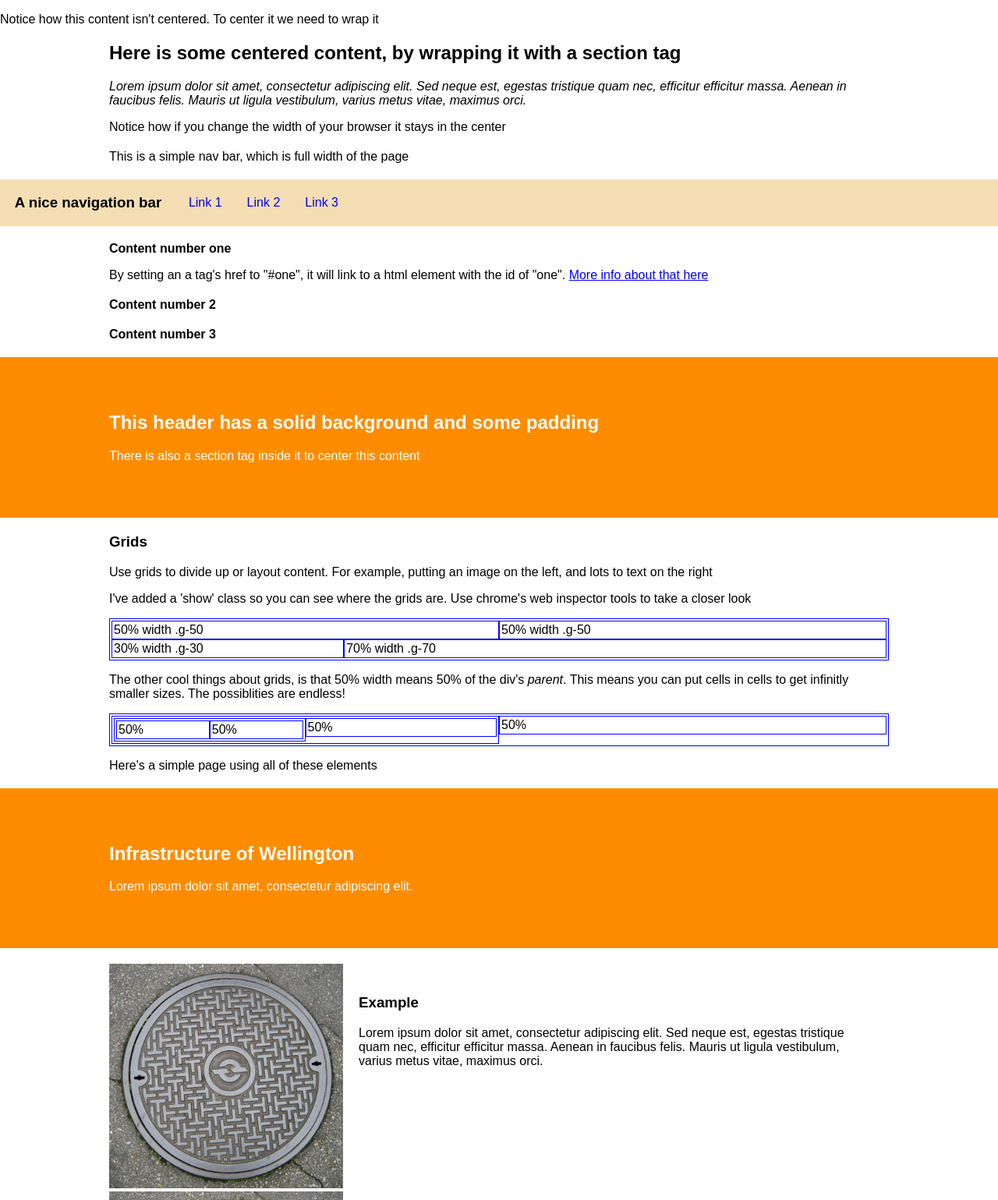
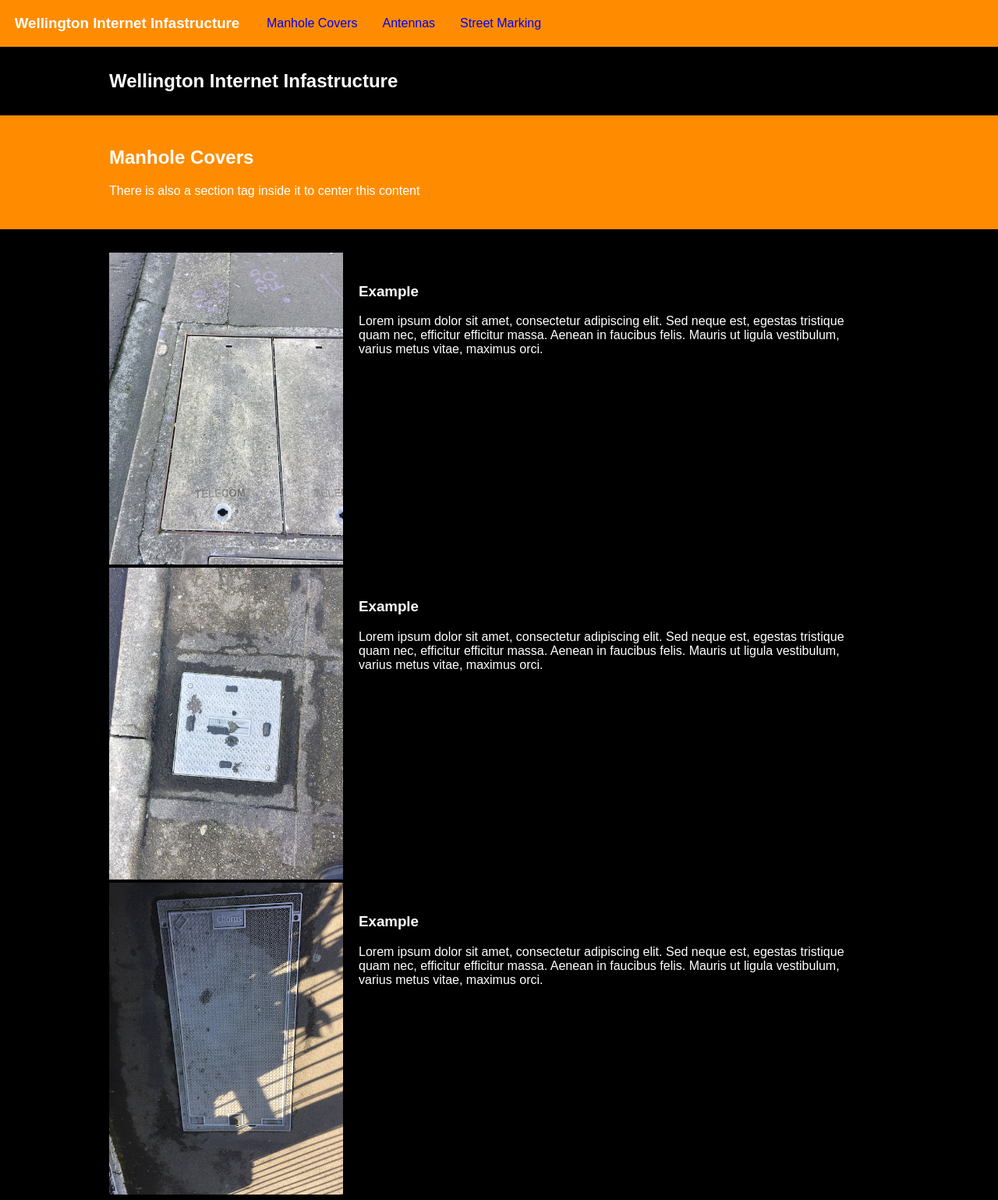
Before and after one commit to trieuviett/project1, a plain HTML site: page index.html in a window 1280 px wide. Shown: the top 1539 px of the page at 78% size. Drawn offline with Linux system fonts and the light colour scheme.

Commit message:
first commit

```diff
--- a/css/style.css
+++ b/css/style.css
@@ -7,27 +7,34 @@
 body{
 	margin: 0px; /* Often browsers have a 5px margin by deafult*/
 	font-family: sans-serif;
+	background-color: black;
 }
 
 section{
 	max-width: 1000px;
 	margin-left: auto;
 	margin-right: auto;
-	margin-top: 20px;
-	margin-bottom: 20px;
+	margin-top: 30px;
+	margin-bottom: 30px;
+	color: white;
 }
 
 header{
 	background-color: darkOrange;
-	color: white; /* more readable on an orange background */
-	padding-top: 50px;
-	padding-bottom: 50px;
+	color: black; /* more readable on an orange background */
+	padding-top: 10px;
+	padding-bottom: 10px;
+
+}
+
+h3{
+	color: white;
 }
 
 nav{
 	width: 100%;
 	height: 60px;
-	background-color: wheat;
+	background-color:darkOrange;
 }
 
 nav a, nav h3{
--- a/index.html
+++ b/index.html
@@ -4,113 +4,39 @@
 
 <head>
 	<meta http-equiv="Content-Type" content="text/html; charset=UTF-8" />
-	<title>Your Website</title>
+	<title>VietLuSPA1</title>
 	<link rel="stylesheet" type="text/css" href="css/style.css">
 </head>
 
 <body>
 
-<p>Notice how this content isn't centered. To center it we need to wrap it</p>
 
-	<section>
-		<h1>Here is some centered content, by wrapping it with a section tag</h1>
-		<p><em>Lorem ipsum dolor sit amet, consectetur adipiscing elit. Sed neque est, egestas tristique quam nec, efficitur efficitur massa. Aenean in faucibus felis. Mauris ut ligula vestibulum, varius metus vitae, maximus orci. </em></p>
 
-		<p>Notice how if you change the width of your browser it stays in the center</p>
-	</section>
-
-	<section>
-		<p>This is a simple nav bar, which is full width of the page</p>
-	</section>
 	<nav>
-		<h3>A nice navigation bar</h3>
-		<a href="#one">Link 1</a>
-		<a href="#two">Link 2</a>
-		<a href="#three">Link 3</a>
+		<h3>Wellington Internet Infastructure</h3>
+		<a href="#one">Manhole Covers</a>
+		<a href="#two">Antennas</a>
+		<a href="#three">Street Marking</a>
 	</nav>
 
-	<section id="one">
-		<p><strong>Content number one</strong></p>
-		<p>By setting an a tag's href to "#one", it will link to a html element with the id of "one". <a href="https://css-tricks.com/hash-tag-links-padding/">More info about that here</a></p>
-	</section>
+    <p>
+		<section>
+			<h1>Wellington Internet Infastructure</h1>
+		</section>
+	</p>
 
-	<section id="two">
-		<p><strong>Content number 2</strong></p>
-	</section>
-
-	<section id="three">
-		<p><strong>Content number 3</strong></p>
-	</section>
 
 	<header>
-		<section>
-			<h1>This header has a solid background and some padding</h1>
+		<section id="one">
+			<h1>Manhole Covers</h1>
 			<p>There is also a section tag inside it to center this content</p>
-		</section>
-	</header>
-
-
-
-	<section>
-		<h3>Grids</h3>
-
-		<p>Use grids to divide up or layout content. For example, putting an image on the left, and lots to text on the right</p>
-
-		<p>I've added a 'show' class so you can see where the grids are. Use chrome's web inspector tools to take a closer look</p>
-
-
-		<div class="g-row show"> <!--first wrap all grid cells in a g-row-->
-			<div class="g-50 show">
-				50% width .g-50
-			</div>
-			<div class="g-50 show">
-				50% width .g-50
-			</div>
-
-			<div class="g-30 show">
-				30% width .g-30
-			</div>
-
-			<div class="g-70 show">
-				70% width .g-70
-			</div>
-		</div>
-
-		<p>The other cool things about grids, is that 50% width means 50% of the div's <em>parent</em>. This means you can put cells in cells to get infinitly smaller sizes. The possiblities are endless!</p>
-
-		<div class="g-row show"> <!--first wrap all grid cells in a g-row-->
-			<div class="g-50 show">
-				<div class="g-50 show">
-					<div class="g-50 show">
-						50%
-					</div>
-					<div class="g-50 show">
-						50%
-					</div>
-				</div>
-				<div class="g-50 show">
-					50%
-				</div>
-			</div>
-			<div class="g-50 show">
-				50%
-			</div>
-		</div>
-
-		<p>Here's a simple page using all of these elements</p>
-	</section>
-
-	<header>
-		<section>
-			<h1>Infrastructure of Wellington</h1>
-			<p>Lorem ipsum dolor sit amet, consectetur adipiscing elit.</p>
 		</section>
 	</header>
 
 	<section>
 		<div class="g-row">
 			<div class="g-30">
-				<img src="img/cover.jpg">
+				<img src="img/ima1.jpg">
 			</div>
 			<div class="g-70 padded">
 				<h3>Example</h3>
@@ -120,7 +46,7 @@
 
 		<div class="g-row">
 			<div class="g-30">
-				<img src="img/cover.jpg">
+				<img src="img/ima2.jpg">
 			</div>
 			<div class="g-70 padded">
 				<h3>Example</h3>
@@ -130,7 +56,30 @@
 
 		<div class="g-row">
 			<div class="g-30">
-				<img src="img/cover.jpg">
+				<img src="img/ima3.jpg">
+			</div>
+			<div class="g-70 padded">
+				<h3>Example</h3>
+				<p>Lorem ipsum dolor sit amet, consectetur adipiscing elit. Sed neque est, egestas tristique quam nec, efficitur efficitur massa. Aenean in faucibus felis. Mauris ut ligula vestibulum, varius metus vitae, maximus orci.</p>
+			</div>
+		</div>
+
+
+	</section>
+
+
+
+<header>
+		<section id="two">
+			<h1>Antennas</h1>
+			<p>There is also a section tag inside it to center this content</p>
+		</section>
+	</header>
+
+	<section>
+		<div class="g-row">
+			<div class="g-30">
+				<img src="img/ima4.jpg">
 			</div>
 			<div class="g-70 padded">
 				<h3>Example</h3>
@@ -140,15 +89,68 @@
 
 		<div class="g-row">
 			<div class="g-30">
-				<img src="img/cover.jpg">
+				<img src="img/ima5.jpg">
 			</div>
 			<div class="g-70 padded">
 				<h3>Example</h3>
 				<p>Lorem ipsum dolor sit amet, consectetur adipiscing elit. Sed neque est, egestas tristique quam nec, efficitur efficitur massa. Aenean in faucibus felis. Mauris ut ligula vestibulum, varius metus vitae, maximus orci.</p>
 			</div>
 		</div>
+
+		<div class="g-row">
+			<div class="g-30">
+				<img src="img/ima6.jpg">
+			</div>
+			<div class="g-70 padded">
+				<h3>Example</h3>
+				<p>Lorem ipsum dolor sit amet, consectetur adipiscing elit. Sed neque est, egestas tristique quam nec, efficitur efficitur massa. Aenean in faucibus felis. Mauris ut ligula vestibulum, varius metus vitae, maximus orci.</p>
+			</div>
+		</div>
+
+
 	</section>
 
+
+	<header>
+		<section id="three">
+			<h1>Street Markings</h1>
+			<p>There is also a section tag inside it to center this content</p>
+		</section>
+	</header>
+
+	<section>
+		<div class="g-row">
+			<div class="g-30">
+				<img src="img/ima7.jpg">
+			</div>
+			<div class="g-70 padded">
+				<h3>Example</h3>
+				<p>Lorem ipsum dolor sit amet, consectetur adipiscing elit. Sed neque est, egestas tristique quam nec, efficitur efficitur massa. Aenean in faucibus felis. Mauris ut ligula vestibulum, varius metus vitae, maximus orci.</p>
+			</div>
+		</div>
+
+		<div class="g-row">
+			<div class="g-30">
+				<img src="img/ima8.jpg">
+			</div>
+			<div class="g-70 padded">
+				<h3>Example</h3>
+				<p>Lorem ipsum dolor sit amet, consectetur adipiscing elit. Sed neque est, egestas tristique quam nec, efficitur efficitur massa. Aenean in faucibus felis. Mauris ut ligula vestibulum, varius metus vitae, maximus orci.</p>
+			</div>
+		</div>
+
+		<div class="g-row">
+			<div class="g-30">
+				<img src="img/ima9.jpg">
+			</div>
+			<div class="g-70 padded">
+				<h3>Example</h3>
+				<p>Lorem ipsum dolor sit amet, consectetur adipiscing elit. Sed neque est, egestas tristique quam nec, efficitur efficitur massa. Aenean in faucibus felis. Mauris ut ligula vestibulum, varius metus vitae, maximus orci.</p>
+			</div>
+		</div>
+
+
+	</section>
 </body>
 
 </html>
```
Also changed, not shown: img/cover.jpg (deleted), img/ima1.JPG (added), img/ima2.JPG (added), img/ima3.JPG (added), img/ima4.JPG (added), img/ima5.JPG (added), img/ima6.JPG (added), img/ima7.JPG (added), img/ima8.JPG (added), img/ima9.JPG (added), 2 other files.
